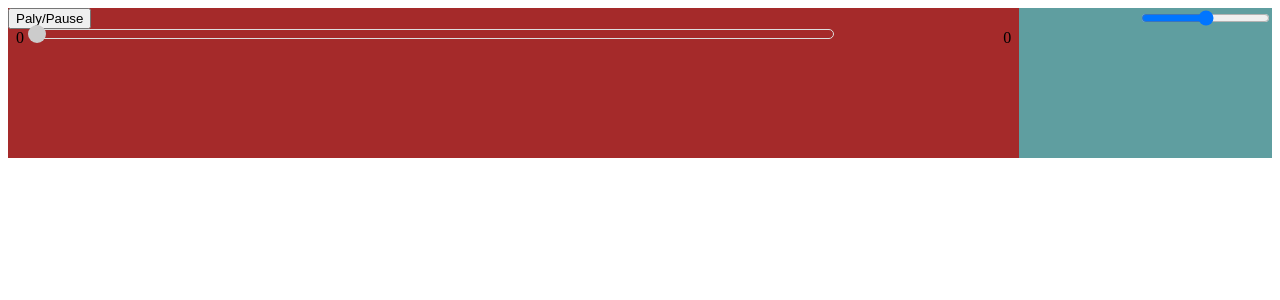
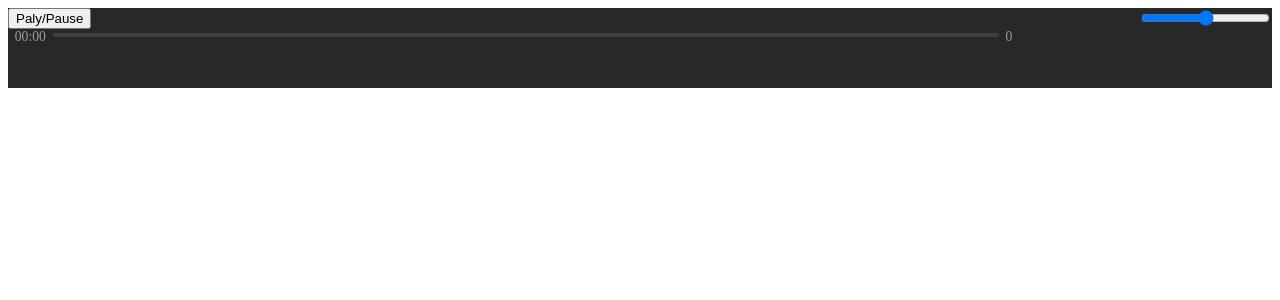
Before and after one commit to MdTeach/ReacMusicPlayer, a React (Create React App) app: page / in a window 1280 px wide. Shown: the top 300 px of the page. Built offline with nearby package versions, Linux system fonts and the light colour scheme.

Commit message:
Done with slider

```diff
--- a/src/music_player/progress_bar/ProgressBar.css
+++ b/src/music_player/progress_bar/ProgressBar.css
@@ -9,8 +9,10 @@
 }
 
 .progress-label{
- padding-left: 0.5em;
- padding-right: 0.5em;
+    padding-left: 0.5em;
+    padding-right: 0.5em;
+    color: #9d9d9d;
+    font-size: 0.85em;
 }
 
 /*For the seek bar*/
@@ -19,12 +21,13 @@
  */
  .progress{
     margin: 0;
+    margin-top: 4px;
     padding: 0;
-    width: 800px;
-    height: 8px;
-    border: 1px solid #ddd;
+    width: 100%;
+    height: 4px;
     position: relative;
     cursor: pointer;
+    background-color: #404040;
     border-radius: 1.1em;
 }
 
@@ -40,11 +43,12 @@
  * Seekber Circle Button
  */
 .progress_btn{
-    margin: -5px 0 0 -5px;
-    height: 18px;
-    width: 18px;
-    background: #ccc;
+    margin: -4px 0 0 -2px;
+    height: 12px;
+    width: 12px;
+    background: #ffffff;
     z-index: 2;
+    display: none;
 }
 
 .progress_btn:hover,
@@ -57,7 +61,15 @@
  */
 .progress_bg{
     margin: 0;
-    background: #eee;
+    background-color: #8f8f8f;
     height: 100%;
     z-index: 1;
 }
+
+.progress:hover >.progress_bg{
+    background-color: #60bb56;
+}
+
+.progress:hover >.progress_btn{
+    display: inline;
+}
--- a/src/music_player/progress_bar/ProgressBar.js
+++ b/src/music_player/progress_bar/ProgressBar.js
@@ -4,6 +4,9 @@ import React,{
 
 import './ProgressBar.css'
 
+
+//utils function
+import {getInMinutes} from '../utils/TimeFormatter'
 
 //is the mouse down
 let isMouseDown = false;
@@ -17,22 +20,7 @@ const getPos =(e)=>{
 }
 
 //set the new value to the progress bar
-const setProgressFromMouse = (event)=>{
-    if(isMouseDown){
-        const value = getPos(event)
-        sliderButton.current.style.left = value + "%";
-        sliderBackGround.current.style.width = value + "%";
-    }
-}
 
-//set the new value to the progress bar
-const setProgress = (value)=>{
-    if(sliderButton.current){
-        console.log(value)
-        sliderButton.current.style.left = value + "%";
-        sliderBackGround.current.style.width = value + "%";
-    }
-}
 
 //refrence to the html elments
 const slider = React.createRef()
@@ -40,13 +28,32 @@ const sliderButton = React.createRef()
 const sliderBackGround = React.createRef()
 
 export default (props)=>{
-    let currentTime = props.currentTime;
+    let currentTime = props.currentTime/props.length*100;
+
     const totalLength = props.length
-    console.log("Re",currentTime/totalLength*100)
+
+    const setProgressFromMouse = (event)=>{
+        if(isMouseDown){
+            const value = getPos(event)
+            props.updateCurrentTime(value/100*props.length)
+            console.log("Setting ..",value)
+            // sliderButton.current.style.left = value + "%";
+            // sliderBackGround.current.style.width = value + "%";
+        }
+    }
+
+    //set the new value to the progress bar
+    const setProgress = (value)=>{
+        if(sliderButton.current){
+            sliderButton.current.style.left = value + "%";
+            sliderBackGround.current.style.width = value + "%";
+        }
+    }
+    console.log("Re",currentTime)
     setProgress(currentTime)
     return(
         <div className="audio-progress">
-            <div className="progress-label"> {currentTime} </div>
+            <div className="progress-label"> {!!currentTime ? getInMinutes(props.currentTime) : "00:00"} </div>
             <div className="slidecontainer">
                 <div className="progress"
                     ref={slider}
@@ -59,7 +66,7 @@ export default (props)=>{
                     <div className="progress_bg" ref={sliderBackGround}> </div>
                 </div>
             </div>
-    <div className="progress-label">{!!totalLength ? totalLength : "0"}</div>
+    <div className="progress-label">{!!totalLength ? getInMinutes(totalLength) : "0"}</div>
         </div>
     )
 }
--- /dev/null
+++ b/src/music_player/utils/TimeFormatter.js
@@ -0,0 +1,11 @@
+const getInMinutes = (mills)=>{
+    let remaning = mills%60;
+    let mins = (mills-remaning)/60
+    remaning = Math.ceil(remaning);
+
+    let secString  = remaning >= 10 ? remaning.toString() : "0"+remaning.toString()
+    let minString = mins >= 10 ? mins.toString() : "0"+mins.toString()
+    return minString+":"+secString
+}
+
+export {getInMinutes}
--- a/src/music_player/wrapper/Wrapper.css
+++ b/src/music_player/wrapper/Wrapper.css
@@ -1,12 +1,11 @@
 .wrapper{
-    height: 150px;
+    height: 80px;
     background-color:#282828;
     display: flex;
 }
 
 .left-part{
     flex: 4;
-    background-color: brown;
     text-align: left;
     display: flex;
     flex-direction: column;
@@ -14,6 +13,5 @@
 
 .right-part{
     flex: 1;
-    background-color: cadetblue;
     text-align: right;
 }
--- a/src/music_player/wrapper/Wrapper.js
+++ b/src/music_player/wrapper/Wrapper.js
@@ -14,19 +14,24 @@ const url ="https://firebasestorage.googleapis.com/v0/b/auth-a3c8b.appspot.com/o
 const audio = new Audio(url)
 export default ()=>{
 
-    const [currentTime,updateCurrentTime] = useState(0)
+    const [currentTime,setCurrentTime] = useState(0)
     const handlePlayPause = ()=>{if(audio.paused){audio.play()}else{audio.pause()}}
+
+    const updateCurrentTime = (newTime) =>{
+        audio.currentTime = newTime;
+        setCurrentTime(audio.currentTime);
+    }
 
     useEffect(() => {
         //audio.play()
 
         //set the current time
-        updateCurrentTime(audio.currentTime)
+        setCurrentTime(audio.currentTime)
 
         //add listener to the get update of each second
         audio.addEventListener("timeupdate",(e)=>{
             let newTime  = e.currentTarget.currentTime;
-            updateCurrentTime(newTime)
+            setCurrentTime(newTime)
         });
 
     },[0]);
@@ -42,7 +47,7 @@ export default ()=>{
                     <ControlButtons handlePlayPause={handlePlayPause}/>
                 </div>
                 <div className="audio-progress">
-                    <AudioProgress currentTime={currentTime} length={audio.duration}/>
+                    <AudioProgress currentTime={currentTime} length={audio.duration} updateCurrentTime={updateCurrentTime}/>
                 </div>
             </div>
             <div className="right-part">
```
